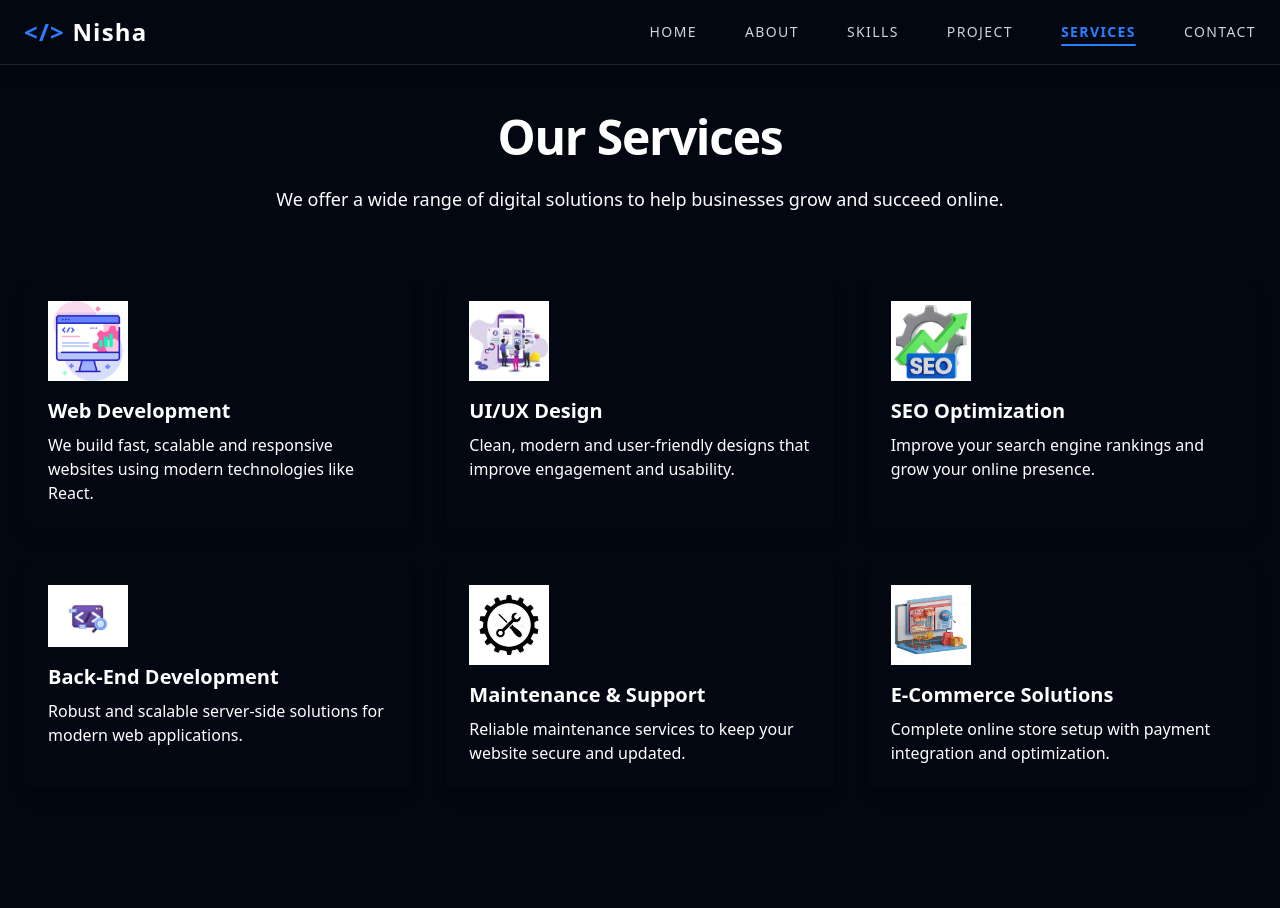
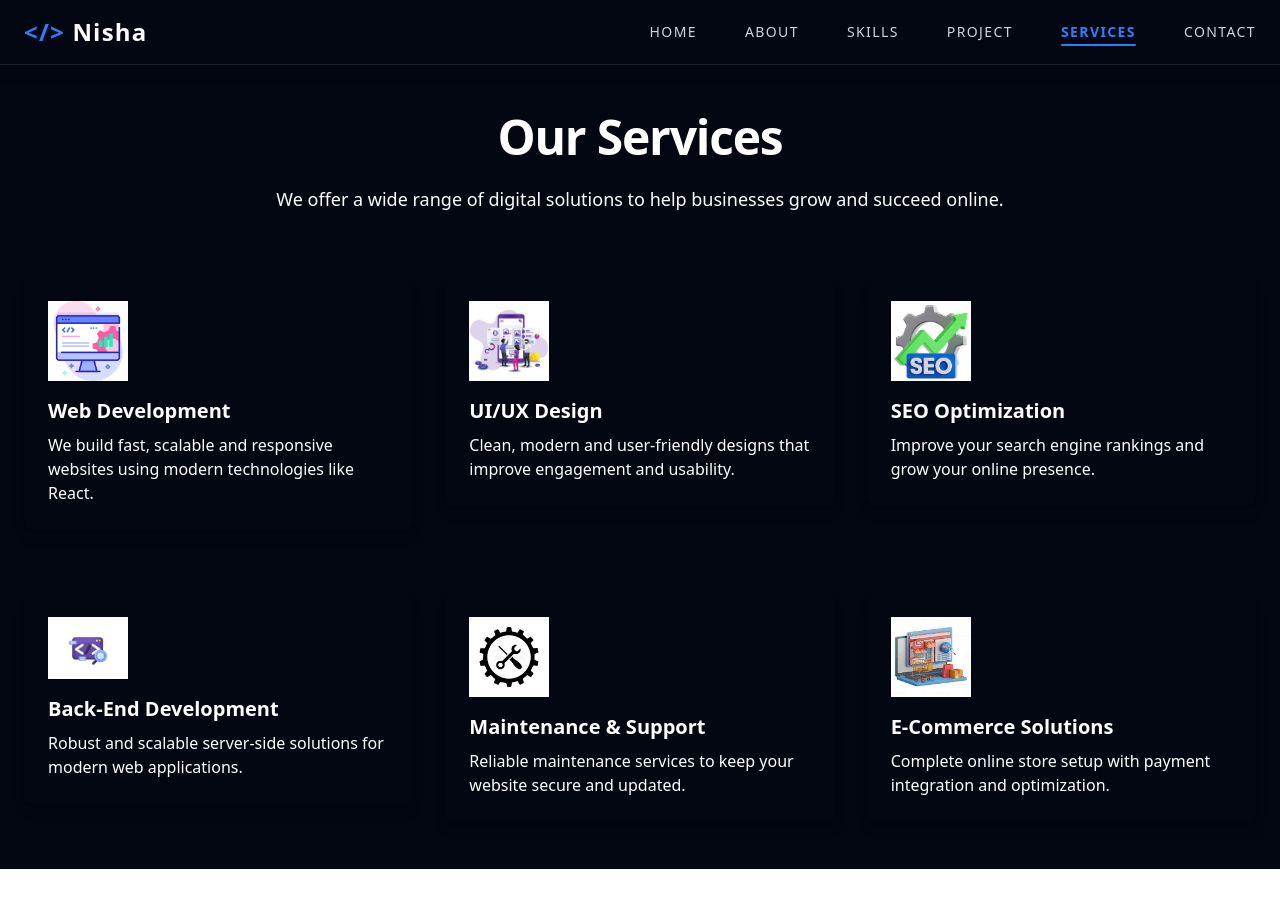
Before and after one commit to Lets-nisha/portfolio-com-n95, a React (Vite) app: page /services in a window 1280 px wide. Shown: the top 908 px of the page. After the commit the page ends 869 px from the top, so only its background shows below. Built offline with nearby package versions, Linux system fonts and the light colour scheme.

Commit message:
Refactor Services grid and enhance card interactions
Updated the Services section layout and added hover effects for service cards.

```diff
--- a/src/pages/Services.jsx
+++ b/src/pages/Services.jsx
@@ -55,16 +55,25 @@ const Services = () => {
         </p>
       </section>
 
-      {/* Services Grid */}
-      <section className="max-w-7xl h-full mx-auto  grid grid-cols-1 sm:grid-cols-2 lg:grid-cols-3 gap-8 mb-20">
+      {/* Services Grid   */}
+      <section className="max-w-7xl mx-auto grid grid-cols-1 sm:grid-cols-2 lg:grid-cols-3 gap-y-16 gap-x-8">
         {services.map((service, index) => (
-          <ServiceCart
+          <div
             key={index}
-            image={service.image}
-            title={service.title}
-            description={service.description}
-            buttonText="Learn More"
-          />
+            className="group relative transition-all duration-500 hover:-translate-y-3"
+          >
+
+            <div className="absolute inset-0 bg-blue-500/10 blur-2xl opacity-0 group-hover:opacity-100 transition-opacity duration-500 rounded-3xl"></div>
+
+            <div className="relative z-10">
+              <ServiceCart
+                image={service.image}
+                title={service.title}
+                description={service.description}
+                buttonText="Learn More"
+              />
+            </div>
+          </div>
         ))}
       </section>
 
```
